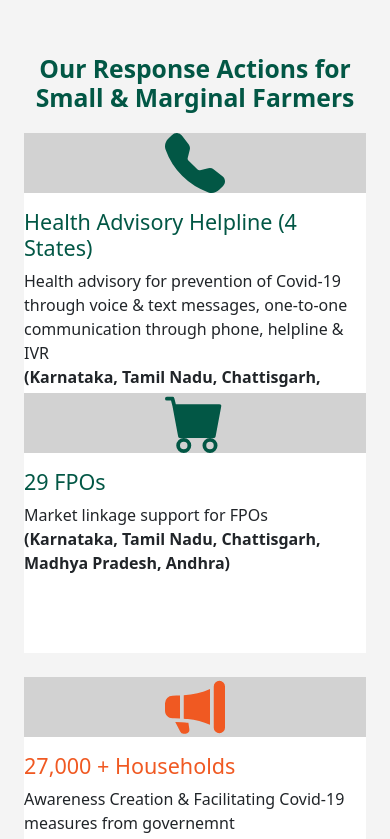
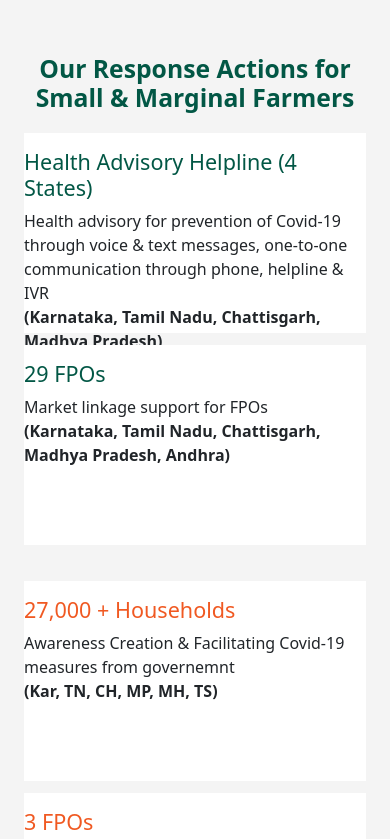
Before and after one commit to ivistaz-ecom/vrutti, a Next.js app: page / in a window 390 px wide. Shown: the part 1260-2099 px from the top of the page. Built offline with nearby package versions, Linux system fonts and the light colour scheme.

Commit message:
Mobile view update

```diff
--- a/app/globals.css
+++ b/app/globals.css
@@ -272,4 +272,10 @@ body {
   .txtbox {
     padding: 10px 10px;
   }
+  .greyiconbox {
+    display: none;
+  }
+  .respwhitebgbox {
+    margin: 12px 0;
+  }
 }
```
